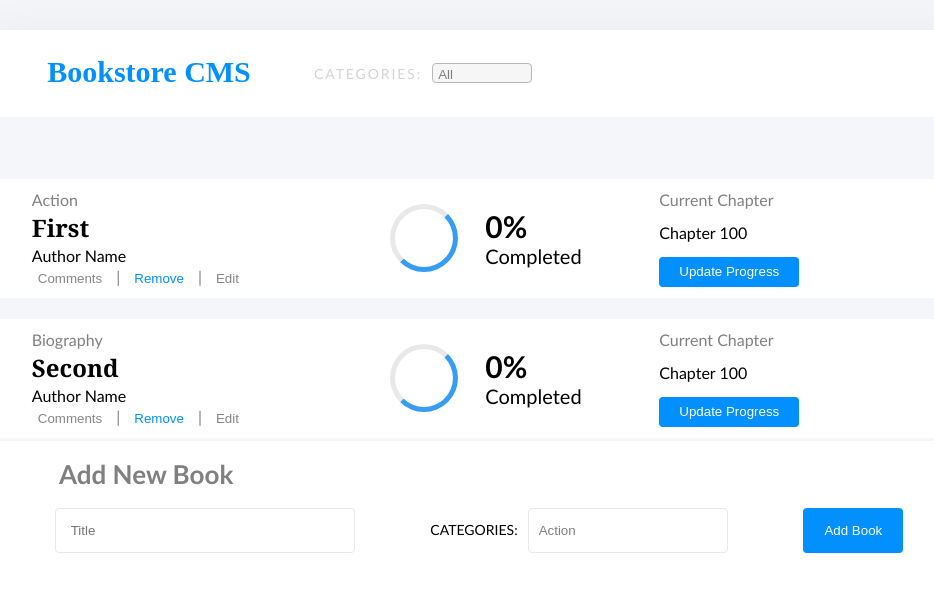
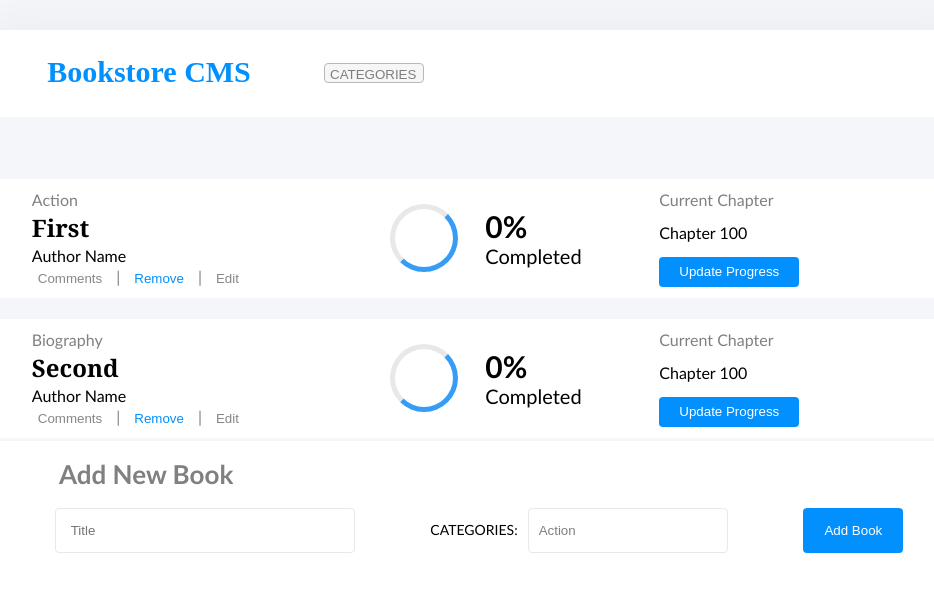
Before and after one commit to alvaropazz/react_bookstore, a React (Create React App) app: page / in a window 1280 px wide. Shown: the top 592 px of the page, without its empty margins (161-1095 px from the left). Built offline with nearby package versions, Linux system fonts and the light colour scheme.

Commit message:
style: refactor categories

```diff
--- a/src/components/CategoryFilter.js
+++ b/src/components/CategoryFilter.js
@@ -6,18 +6,15 @@ const categories = ['Action', 'Biography', 'History', 'Horror', 'Kids', 'Learnin
 
 export const CategoryFilter = ({ handleFilterChange }) => (
   <div className="categories-selector">
-    <label htmlFor="book-categories">
-      CATEGORIES:
     <select
       name="categories"
       id="book-categories"
       onChange={event => handleFilterChange(event)}
       className="filter-selector"
     >
-        <option key="ALL" value="All">All</option>
+      <option key="ALL" value="All">CATEGORIES</option>
       {categories.map(x => <option key={x} value={x}>{x}</option>)}
     </select>
-    </label>
   </div>
 );
 
```
Lines whose indentation alone changed are shown as unchanged.
